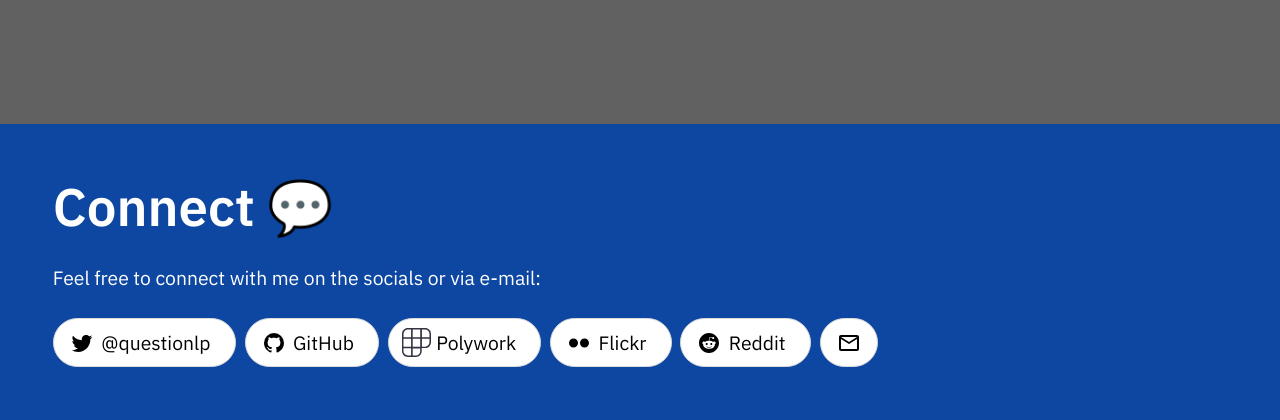
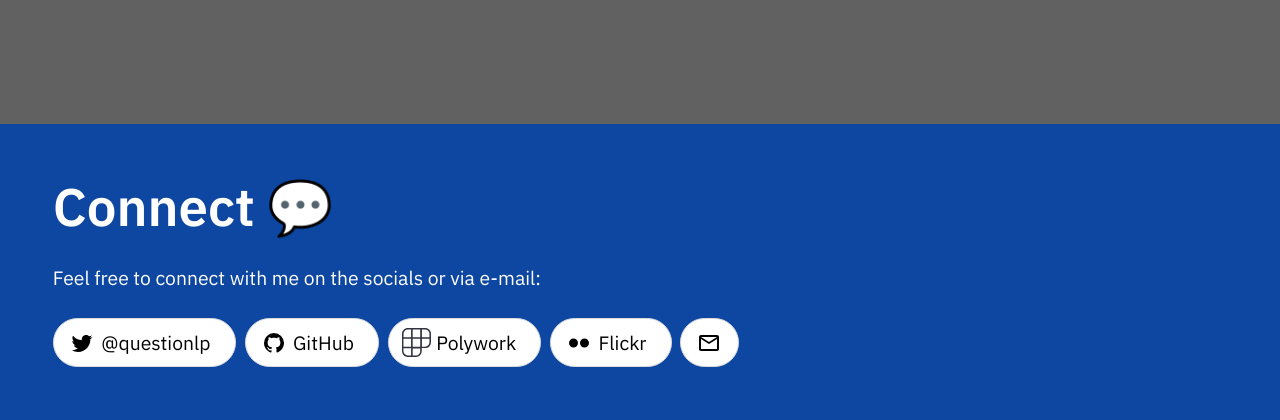
Before and after one commit to questionlp/flask_linhpham.org, a Flask app: page / in a window 1280 px wide. Shown: the part 3011-3431 px from the top of the page. Run offline with Flask 2, Linux system fonts and the light colour scheme.

Commit message:
Remove Reddit connect button

```diff
--- a/templates/sections/04-connect.html
+++ b/templates/sections/04-connect.html
@@ -38,13 +38,6 @@
                     <span>Flickr</span>
                 </a>
 
-                <a href="https://reddit.com/user/_qlp/" class="button is-medium is-rounded">
-                    <span class="icon">
-                        <img src="{{ url_for('static', filename='img/reddit.svg') }}" alt="Reddit Icon">
-                    </span>
-                    <span>Reddit</span>
-                </a>
-
                 <a href="mailto:theqlp@icloud.com" class="button is-medium is-rounded">
                     <span class="icon">
                         <img src="{{ url_for('static', filename='img/mail.svg') }}" alt="E-mail Icon">
```
